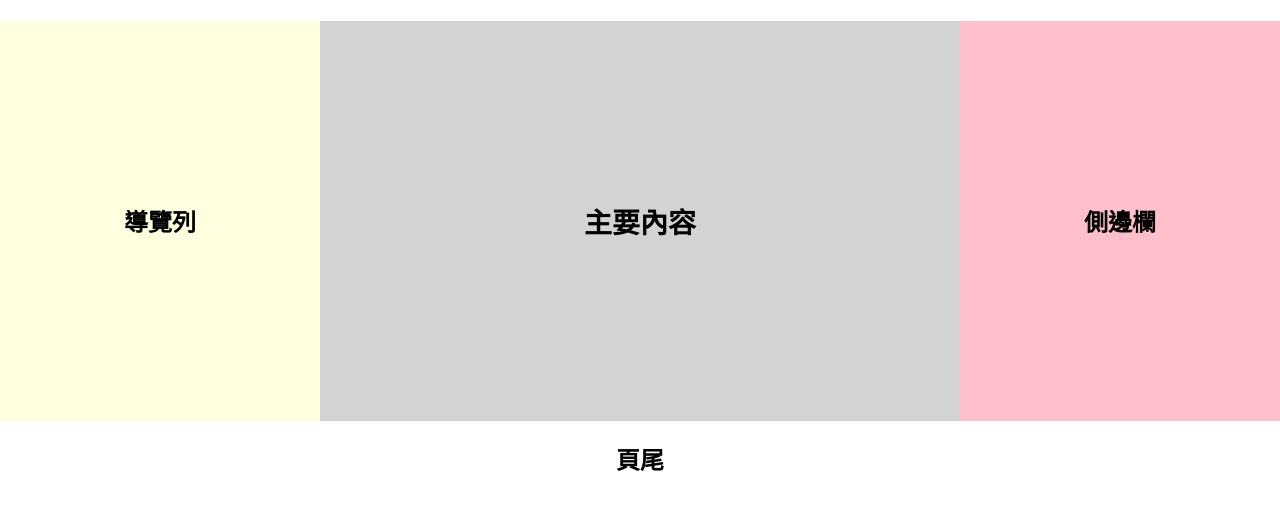
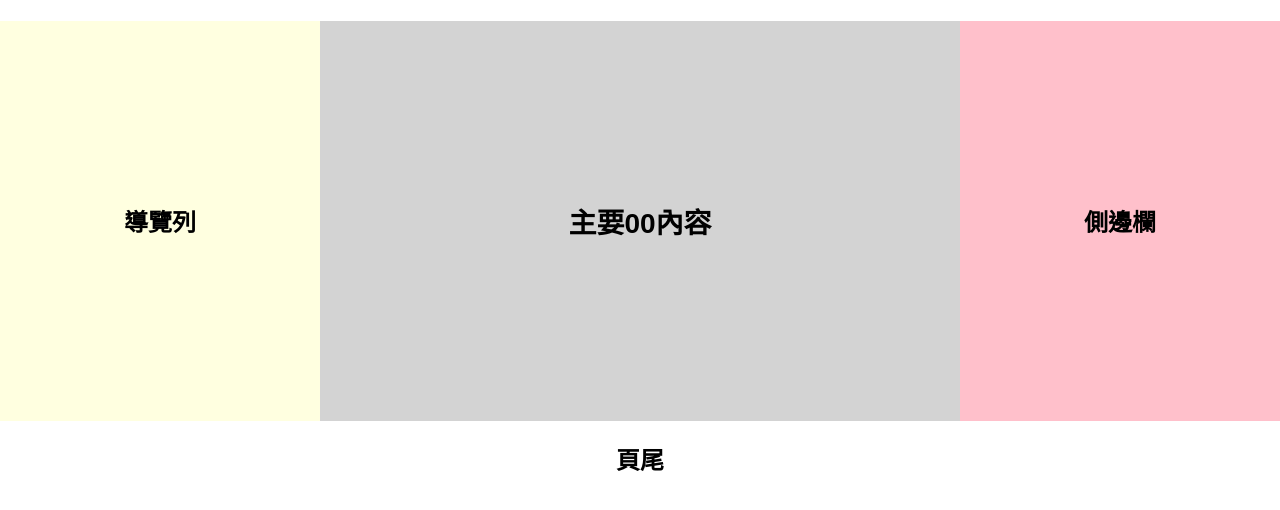
Before and after one commit to SophiaLin-0716/sophi, a plain HTML site: page index.html in a window 1280 px wide. Shown: the part 134-644 px from the top of the page. Drawn offline with Linux system fonts and the light colour scheme.

Commit message:
更新內容

```diff
--- a/index.html
+++ b/index.html
@@ -60,7 +60,7 @@
 
   <div class="container">
     <nav>導覽列</nav>
-    <main>主要內容</main>
+    <main>主要00內容</main>
     <aside>側邊欄</aside>
   </div>
 
```
